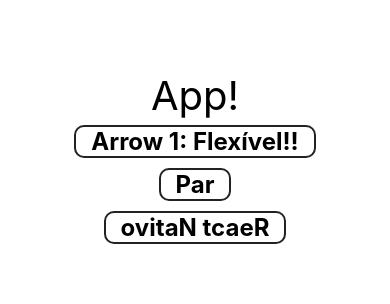
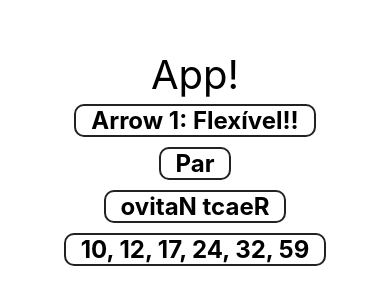
Before and after one commit to hppod/react-native, a React Native app: screen / in a window 390 px wide. Shown: the part 262-566 px from the top of the page. Built offline with nearby package versions, Linux system fonts and the light colour scheme.

Commit message:
criando function megasena

```diff
--- a/src/App.js
+++ b/src/App.js
@@ -3,7 +3,7 @@
 
 import Simples from './components/Simples'
 import ParImpar from './components/ParImpar'
-import { Inverter } from './components/Multi'
+import { Inverter, MegaSena } from './components/Multi'
 
 //DOIS TIPOS DE COMPONENTE
 //BASEADO EM CLASSE COMO O APP.JS
@@ -21,6 +21,7 @@
         <Simples texto="Flexível!!" />
         <ParImpar numero={20} />
         <Inverter texto='React Nativo' />
+        <MegaSena numeros={6} />
       </View>
     )
   }
--- a/src/components/Multi.js
+++ b/src/components/Multi.js
@@ -8,3 +8,19 @@
     const inv = props.texto.split('').reverse().join('')
     return <Text style={Padrao.ex}>{inv}</Text>
 }
+
+export const MegaSena = props => {
+    const [min, max] = [1, 60]
+    const numeros = Array(props.numeros || 6).fill(0)
+
+    for (let i = 0; i < numeros.length; i++) {
+        let novo = 0
+        while (numeros.includes(novo)) {
+            novo = Math.floor(Math.random() * (max - min + 1)) + min
+        }
+        numeros[i] = novo
+    }
+
+    numeros.sort((a, b) => a - b)
+    return <Text style={Padrao.ex}>{numeros.join(', ')}</Text>
+}
```
